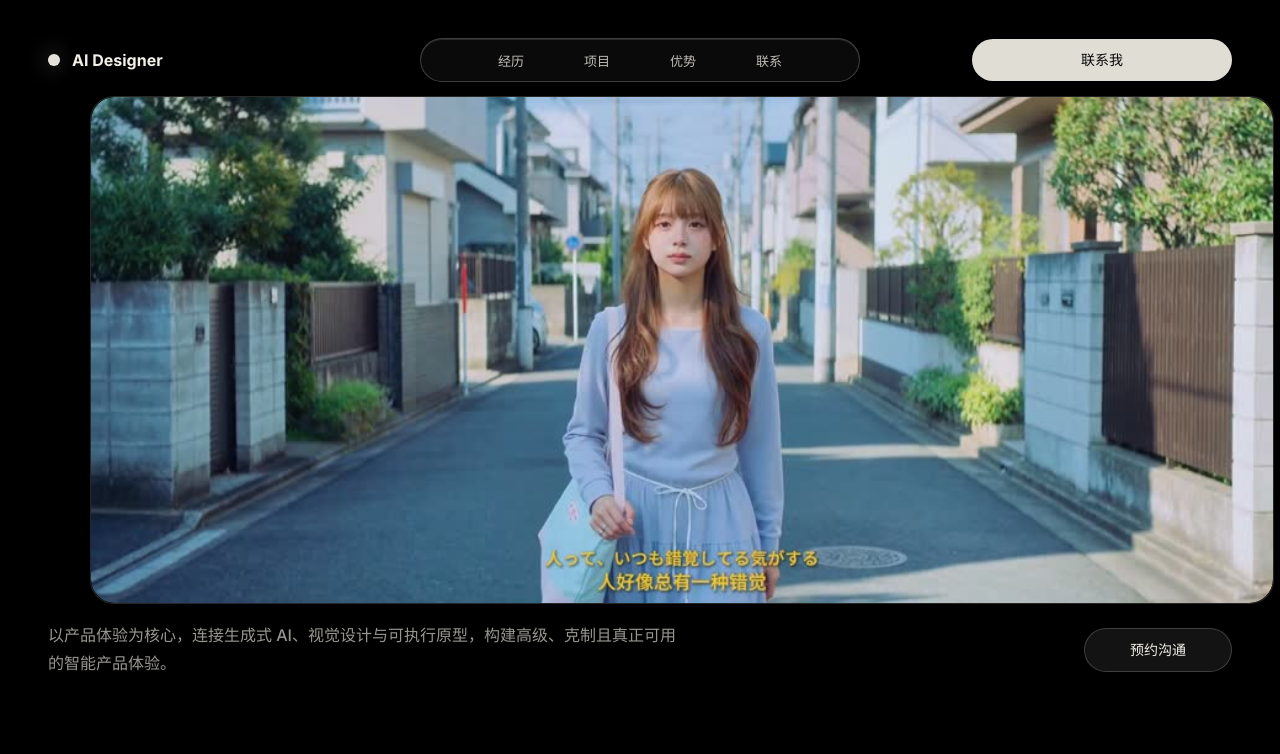
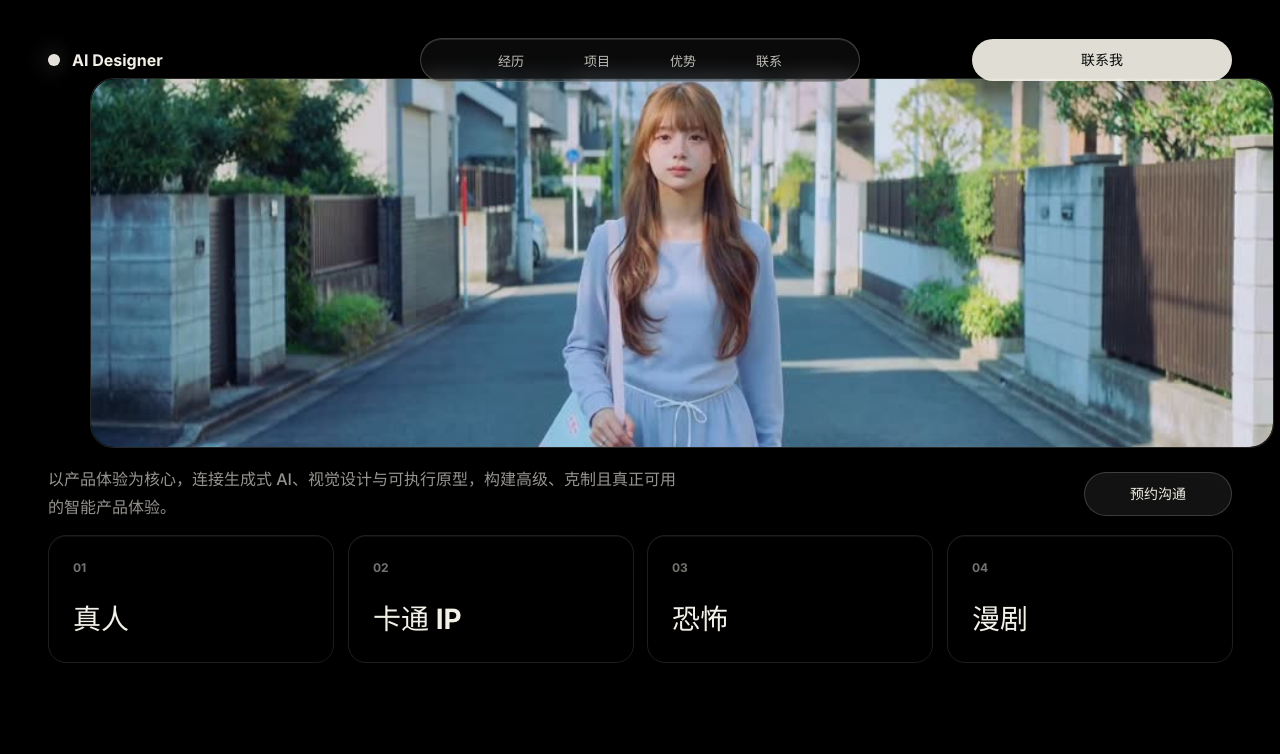
Before and after one commit to 13687950156a-arch/ai-, a React (Vite) app: page / in a window 1280 px wide. Shown: the top 754 px of the page. Built offline with nearby package versions, Linux system fonts and the light colour scheme.

Commit message:
Update styles.css

```diff
--- a/src/styles.css
+++ b/src/styles.css
@@ -1644,3 +1644,23 @@ video {
     right: 14px;
   }
 }
+
+
+/* Desktop first-screen layout: keep all four category cards visible. */
+@media (max-height: 1300px) and (min-width: 901px) {
+  .hero { min-height: auto; overflow: visible; }
+  .heroInner { min-height: auto; padding-top: 78px; padding-bottom: 40px; }
+  .heroTitleBlock { display: none; }
+  .heroVideoStage {
+    width: min(1700px, calc(100vw - 96px));
+    height: auto;
+    aspect-ratio: 16 / 5;
+    margin-top: 0;
+    border: 1px solid rgba(243, 240, 232, 0.16);
+    border-radius: 24px;
+  }
+  .heroVideo, .heroPoster { object-fit: cover; border-radius: inherit; }
+  .heroStatement { margin-top: 18px; }
+  .heroCategoryGrid { width: min(1700px, calc(100vw - 96px)); margin-top: 14px; }
+  .heroCategoryCard { clip-path: none !important; opacity: 1 !important; transform: none !important; }
+}
```
